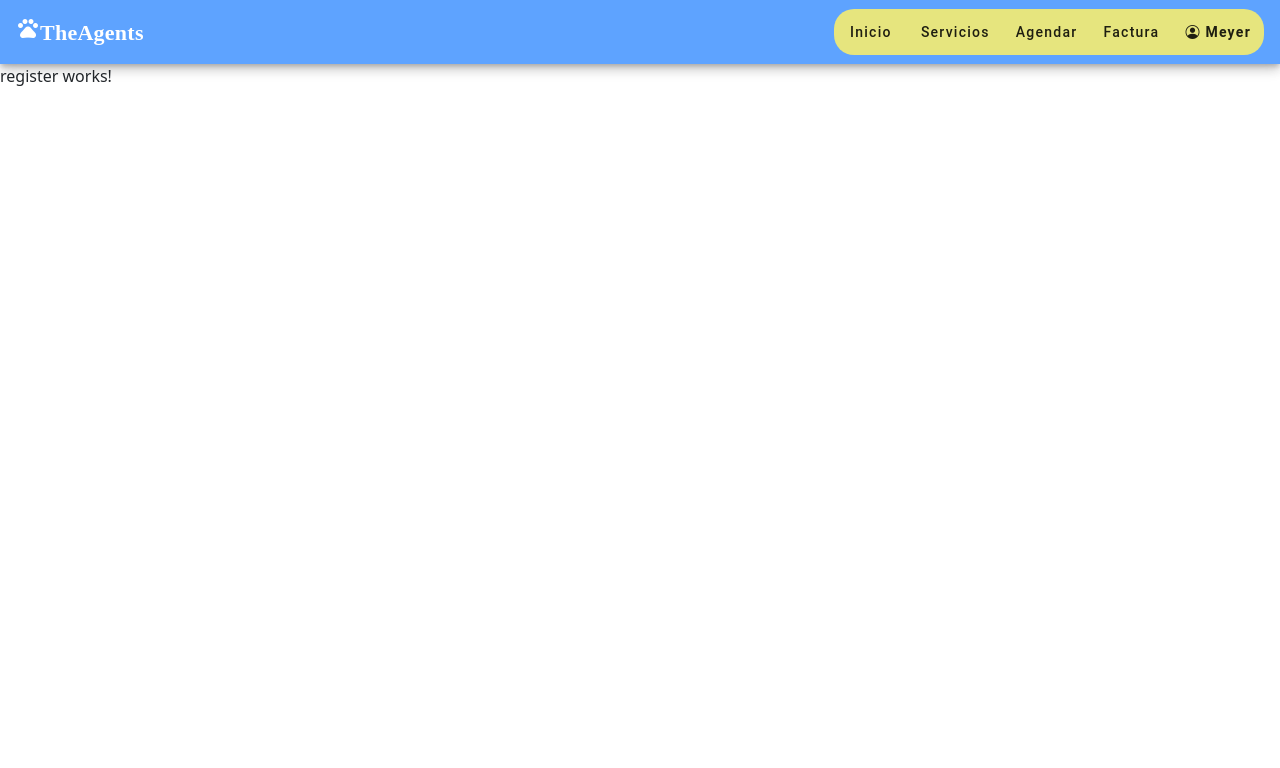
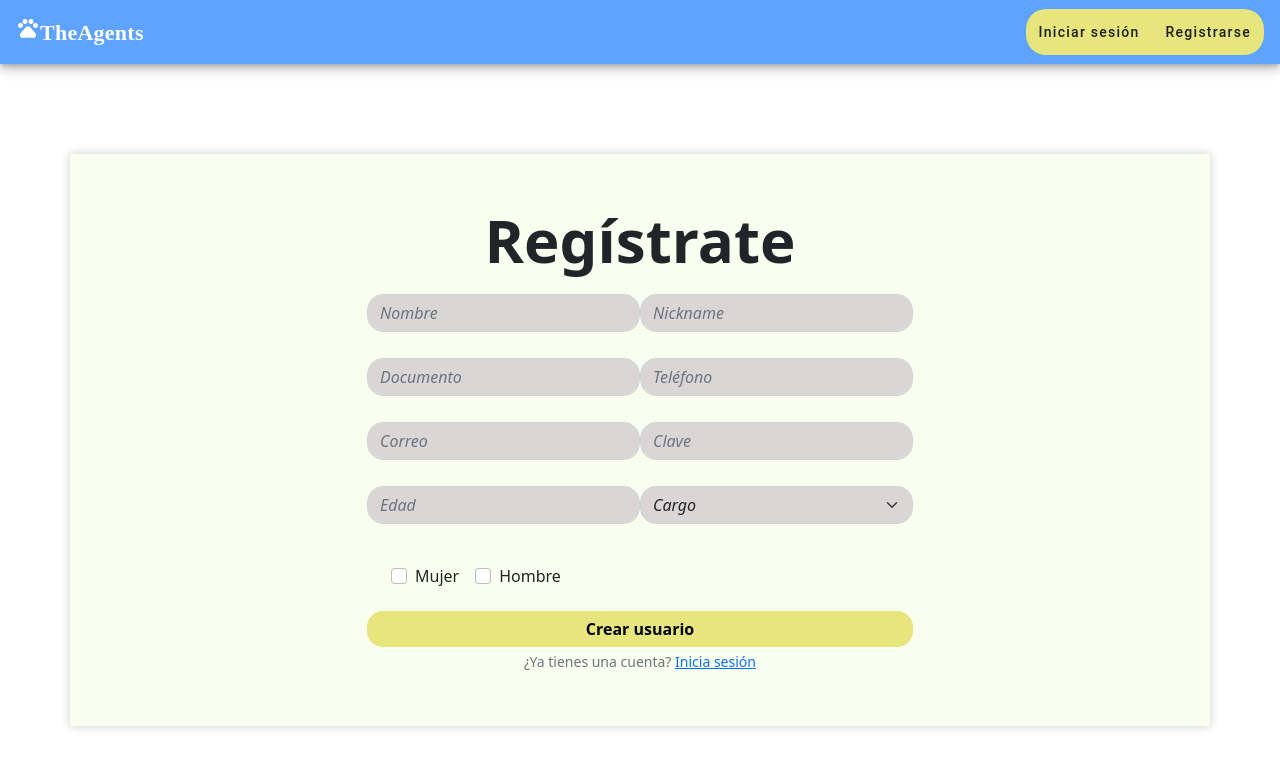
Before and after one commit to Meyer-Usuga/theagentsfrontend, an Angular app: page /register in a window 1280 px wide. Shown: the top 768 px of the page. Built offline with nearby package versions, Linux system fonts and the light colour scheme.

Commit message:
Login and registration are built.

```diff
--- a/src/app/core/toolbar/toolbar.component.ts
+++ b/src/app/core/toolbar/toolbar.component.ts
@@ -40,7 +40,7 @@ export class ToolbarComponent implements OnInit {
   ngOnInit(): void {
     this.getComponents();
     /** Este token debe ser generado desde el backend, o asignado desde el login */
-    this.token = 'KSAJD9ASD8ASDSAJDZZZZKASKYTTTASD';
+    this.token = '';
     this.username = 'Meyer'
   }
 
--- a/src/app/views/login/login.component.css
+++ b/src/app/views/login/login.component.css
@@ -0,0 +1,39 @@
+.container{
+    margin-top: 10%;
+    text-align: center;
+    width: 50%;
+    height: 450px;
+    box-shadow: 0px 0px 10px rgba(0, 0, 0, 0.2);
+    background-color: #F8FFEE;
+}
+
+.title h1{
+    font-weight: bold;
+    margin-top: 50px;
+    font-size: 60px;
+}
+.title h3{
+    font-weight: bold;
+    margin-bottom: 20px;
+}
+
+.form-control{
+    margin-top: 10px;
+    border-radius: 16px;
+    font-style: italic;
+    background-color: rgb(218, 214, 214);
+}
+
+.btn-primary{
+    margin-top: 10px;
+    border-radius: 16px;
+    font-weight: bold;
+    color: black;
+    background-color: #E6E57E;
+    border: none;
+    width: 100%;
+}
+
+#passHelp{
+    text-align: start;
+}
--- a/src/app/views/login/login.component.html
+++ b/src/app/views/login/login.component.html
@@ -1 +1,25 @@
-<p>login works!</p>
+<div class="container">
+    <div class="row justify-content-center">
+        <div class="col-md-6">
+            <form>
+                <div class="title">
+                    <h1>Login</h1>
+                    <h3>Bienvenido de nuevo!</h3>
+                </div>
+                <div class="mb-3">
+                    <input class="form-control" type="text" name="txtUser" id="txtUser" placeholder="Nickname">
+                </div>
+                <div class="mb-3">
+                    <input class="form-control" type="password" name="txtPassword" id="txtPassword" placeholder="Clave">
+                </div>
+                <div id="passHelp" class="form-text">
+                    ¿Olvidaste tu contraseña?
+                </div>
+                <button type="submit" class="btn btn-primary">Acceso</button>
+                <div class="form-text">
+                    ¿No tienes cuenta? <a [routerLink]="'/register'">Regístrate</a>
+                </div>
+            </form>
+        </div>
+    </div>
+</div>
--- a/src/app/views/login/login.component.ts
+++ b/src/app/views/login/login.component.ts
@@ -1,9 +1,9 @@
 import { Component } from '@angular/core';
-
+import { RouterLink } from '@angular/router';
 @Component({
   selector: 'app-login',
   standalone: true,
-  imports: [],
+  imports: [RouterLink],
   templateUrl: './login.component.html',
   styleUrl: './login.component.css'
 })
--- a/src/app/views/register/register.component.css
+++ b/src/app/views/register/register.component.css
@@ -0,0 +1,49 @@
+.container{
+    margin-top: 7%;
+    width: auto;
+    height: auto;
+    box-shadow: 0px 0px 10px rgba(0, 0, 0, 0.2);
+    background-color: #F8FFEE;
+}
+
+.title h1{
+    font-weight: bold;
+    text-align: center;
+    margin-top: 50px;
+    font-size: 60px;
+}
+
+.form-control{
+    margin-top: 10px;
+    width: 50%;
+    border-radius: 16px;
+    font-style: italic;
+    background-color: rgb(218, 214, 214);
+}
+
+.form-select{
+    margin-top: 10px;
+    width: 50%;
+    border-radius: 16px;
+    font-style: italic;
+    background-color: rgb(218, 214, 214);
+}
+
+.btn-primary{
+    margin-top: 5px;
+    border-radius: 16px;
+    font-weight: bold;
+    color: black;
+    background-color: #E6E57E;
+    border: none;
+    width: 100%;
+}
+
+#passHelp{
+    text-align: start;
+}
+
+#login-redirection{
+    text-align: center;
+    margin-bottom: 10%;
+}
--- a/src/app/views/register/register.component.html
+++ b/src/app/views/register/register.component.html
@@ -1 +1,48 @@
-<p>register works!</p>
+<div class="container">
+    <div class="row justify-content-center">
+        <div class="col-md-6">
+            <form>
+                <div class="title">
+                    <h1>Regístrate</h1>
+                </div>
+                <div class="mb-3">
+                    <input class="form-control d-inline-block mr-2" type="text" id="txtName" placeholder="Nombre">
+                    <input class="form-control d-inline-block" type="text" id="txtUser" placeholder="Nickname">
+                </div>
+                <div class="mb-3">
+                    <input class="form-control d-inline-block mr-2" type="number" id="txtDocument"
+                        placeholder="Documento">
+                    <input class="form-control d-inline-block" type="number" id="txtNumber" placeholder="Teléfono">
+                </div>
+                <div class="mb-3">
+                    <input class="form-control d-inline-block mr-2" type="email" id="txtEmail" placeholder="Correo">
+                    <input class="form-control d-inline-block" type="password" id="txtPassword" placeholder="Clave">
+                </div>
+                <div class="mb-3">
+                    <input class="form-control d-inline-block mb-4" type="number" id="txtAge" placeholder="Edad">
+                    <select class="form-select d-inline-block" aria-label="Select charge" aria-placeholder="Cargo">
+                        <option disabled selected value="">Cargo</option>
+                        <option value="">Acudiente</option>
+                        <option value="">Veterinario</option>
+                        <option value="">Recepcionista</option>
+                        <option value="">Administrador</option>
+                    </select>
+                </div>
+                <div class="mb-3 form-check">
+                    <div class="form-check form-check-inline">
+                        <input type="checkbox" class="form-check-input" id="cbFemale">
+                        <label class="form-check-label" for="cbFemale">Mujer</label>
+                    </div>
+                    <div class="form-check form-check-inline">
+                        <input type="checkbox" class="form-check-input" id="cbMale">
+                        <label class="form-check-label" for="cbMale">Hombre</label>
+                    </div>
+                </div>
+                <button type="submit" class="btn btn-primary">Crear usuario</button>
+                <div class="form-text" id="login-redirection">
+                    ¿Ya tienes una cuenta? <a [routerLink]="'/login'">Inicia sesión</a>
+                </div>
+            </form>
+        </div>
+    </div>
+</div>
--- a/src/app/views/register/register.component.ts
+++ b/src/app/views/register/register.component.ts
@@ -1,9 +1,10 @@
 import { Component } from '@angular/core';
+import { RouterLink } from '@angular/router';
 
 @Component({
   selector: 'app-register',
   standalone: true,
-  imports: [],
+  imports: [RouterLink],
   templateUrl: './register.component.html',
   styleUrl: './register.component.css'
 })
--- a/src/styles.css
+++ b/src/styles.css
@@ -2,3 +2,17 @@
 /* Estilos para los temas de angular material e iconos */
 @import "../node_modules/@angular/material/prebuilt-themes/deeppurple-amber.css";
 @import 'https://fonts.googleapis.com/icon?family=Material+Icons';
+
+
+@keyframes fadeIn {
+    from {
+      opacity: 0;
+    }
+    to {
+      opacity: 1;
+    }
+  }
+
+  body {
+    animation: fadeIn 1s ease-in;
+  }
```
